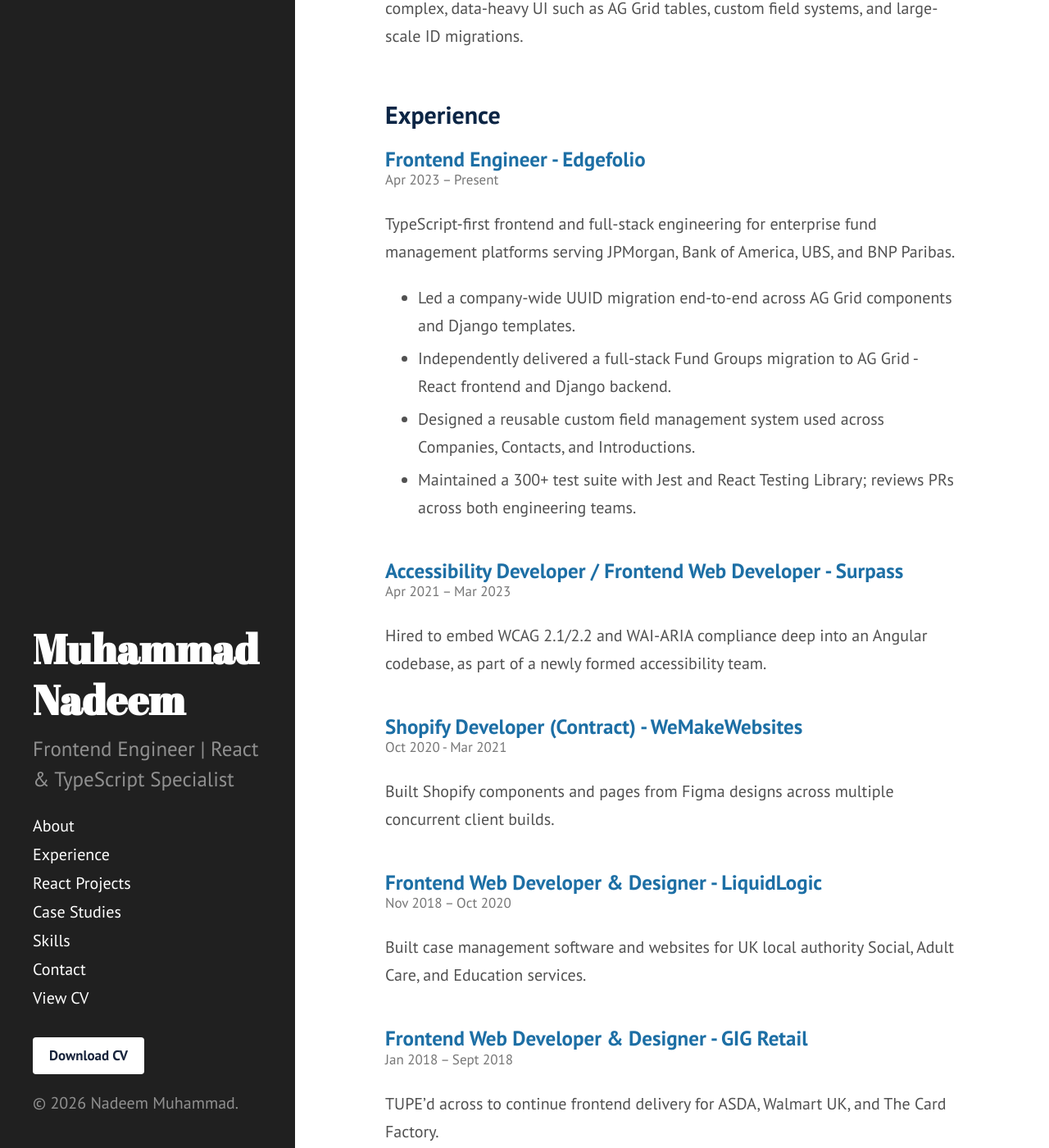
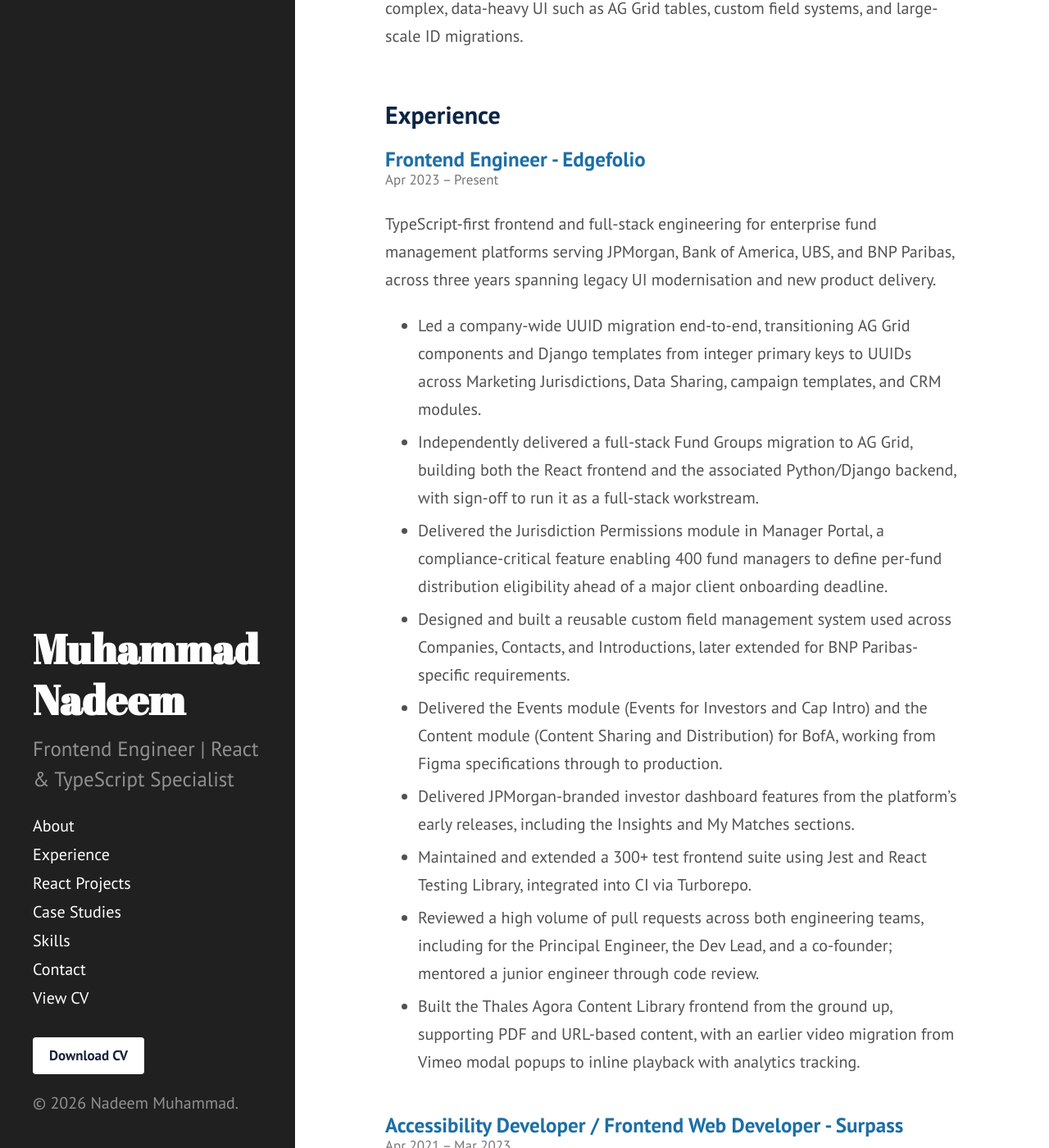
Before and after one commit to nadeem-muhammad/nadeem-muhammad.github.io, a Jekyll site: the page built from index.md, in a window 1280 px wide and 1400 px high, scrolled down 915 px. Shown: the whole window at 82% size. Built offline with Jekyll 4.4.1, drawn with Linux system fonts in a browser that asks for light colours.

Commit message:
Enhance Edgefolio role description with detailed achievements
Expanded job responsibilities and achievements for Frontend Engineer role at Edgefolio, detailing contributions to UUID migration, full-stack migrations, and feature deliveries.

```diff
--- a/index.md
+++ b/index.md
@@ -24,12 +24,17 @@ More recently, a full move into modern frontend and full-stack engineering - bui
 ### Frontend Engineer - Edgefolio
 <span class="post-date">Apr 2023 – Present</span>
 
-TypeScript-first frontend and full-stack engineering for enterprise fund management platforms serving JPMorgan, Bank of America, UBS, and BNP Paribas.
+TypeScript-first frontend and full-stack engineering for enterprise fund management platforms serving JPMorgan, Bank of America, UBS, and BNP Paribas, across three years spanning legacy UI modernisation and new product delivery.
 
-- Led a company-wide UUID migration end-to-end across AG Grid components and Django templates.
-- Independently delivered a full-stack Fund Groups migration to AG Grid - React frontend and Django backend.
-- Designed a reusable custom field management system used across Companies, Contacts, and Introductions.
-- Maintained a 300+ test suite with Jest and React Testing Library; reviews PRs across both engineering teams.
+- Led a company-wide UUID migration end-to-end, transitioning AG Grid components and Django templates from integer primary keys to UUIDs across Marketing Jurisdictions, Data Sharing, campaign templates, and CRM modules.
+- Independently delivered a full-stack Fund Groups migration to AG Grid, building both the React frontend and the associated Python/Django backend, with sign-off to run it as a full-stack workstream.
+- Delivered the Jurisdiction Permissions module in Manager Portal, a compliance-critical feature enabling 400 fund managers to define per-fund distribution eligibility ahead of a major client onboarding deadline.
+- Designed and built a reusable custom field management system used across Companies, Contacts, and Introductions, later extended for BNP Paribas-specific requirements.
+- Delivered the Events module (Events for Investors and Cap Intro) and the Content module (Content Sharing and Distribution) for BofA, working from Figma specifications through to production.
+- Delivered JPMorgan-branded investor dashboard features from the platform's early releases, including the Insights and My Matches sections.
+- Maintained and extended a 300+ test frontend suite using Jest and React Testing Library, integrated into CI via Turborepo.
+- Reviewed a high volume of pull requests across both engineering teams, including for the Principal Engineer, the Dev Lead, and a co-founder; mentored a junior engineer through code review.
+- Built the Thales Agora Content Library frontend from the ground up, supporting PDF and URL-based content, with an earlier video migration from Vimeo modal popups to inline playback with analytics tracking.
 </div>
 
 <div class="timeline-item" markdown="1">
```
